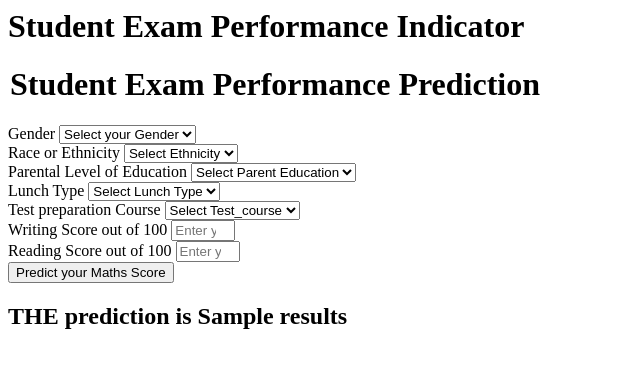
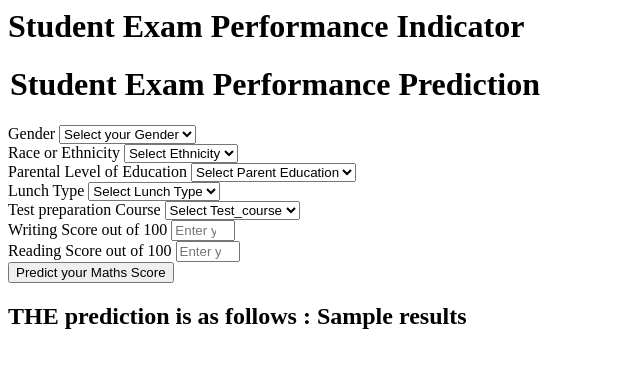
Before and after one commit to ebot64/mlproject, a Flask app: template templates/home.html in a window 1280 px wide. Shown: the top 368 px of the page, without its empty margins (0-640 px from the left). Run offline with Flask 3, Linux system fonts and the light colour scheme; the template is opened without the code that fills it: most values are stand-ins (such as "Sample title", 1, 10 or a date in 2020).

Commit message:
Updating the home.html page

```diff
--- a/templates/home.html
+++ b/templates/home.html
@@ -105,7 +105,7 @@
         </div>
     </form>
     <h2>
-       THE  prediction is {{results}}
+       THE  prediction is as follows : {{results}}
     </h2>
    <body>
 </html>
```
